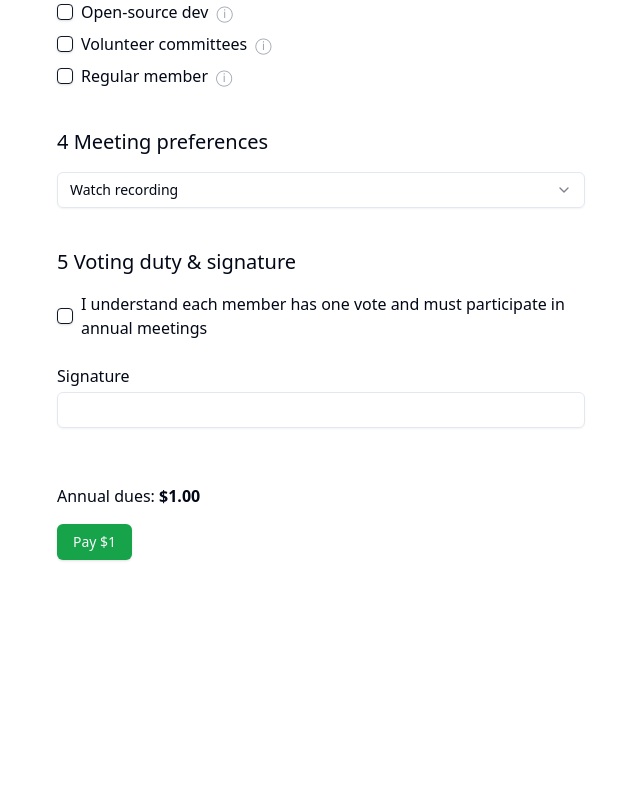
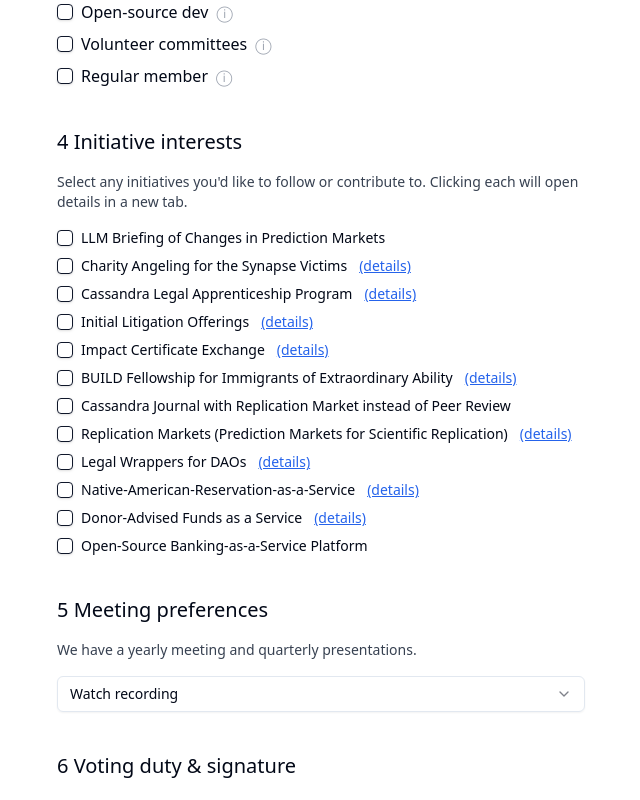
Before and after one commit to lbarberiscanoni/cassandra-membership-portal, a Next.js app: page /membership in a window 1280 px wide. Shown: the part 880-1680 px from the top of the page, without its empty margins (319-959 px from the left). Before the commit the page ends 1480 px from the top, so only its background shows below. Built offline with nearby package versions, Linux system fonts and the light colour scheme.

Commit message:
added initiative checkboxes

```diff
--- a/src/app/membership/Wizard.jsx
+++ b/src/app/membership/Wizard.jsx
@@ -44,7 +44,8 @@ export default function MembershipWizard() {
     mode: "onBlur",
     defaultValues: {
       meetingPref: "Watch recording",
-      participation: ["Regular member"]
+      participation: ["Regular member"],
+      initiatives: []
     },
   });
 
@@ -230,9 +231,90 @@ export default function MembershipWizard() {
           </section>
 
 
-          {/* ---------- 4 · MEETING PREFS ---------- */}
+          {/* ---------- 4 · INITIATIVE INTERESTS ---------- */}
           <section>
-            <h2 className="text-xl font-medium mb-4">4 Meeting preferences</h2>
+            <h2 className="text-xl font-medium mb-4">4 Initiative interests</h2>
+
+            <p className="mb-4 text-sm text-gray-700">
+              Select any initiatives you'd like to follow or contribute to. Clicking each
+              will open details in a new tab.
+            </p>
+
+            {[
+              {
+                label: "LLM Briefing of Changes in Prediction Markets",
+                url: null,
+              },
+              {
+                label: "Charity Angeling for the Synapse Victims",
+                url: "https://ringed-catsup-282.notion.site/Yotta-Summary-18223b3ffde080b68c4fe9364e2cfb21?pvs=74",
+              },
+              {
+                label: "Cassandra Legal Apprenticeship Program",
+                url: "https://ringed-catsup-282.notion.site/Legal-Apprenticeship-1da23b3ffde0808499f8c34311e1cac9?pvs=73",
+              },
+              {
+                label: "Initial Litigation Offerings",
+                url: "https://ringed-catsup-282.notion.site/Initial-Litigation-Offerings-4be9e2c37a8e440c8d6dfe1023bb75d4?pvs=74",
+              },
+              {
+                label: "Impact Certificate Exchange",
+                url: "https://ringed-catsup-282.notion.site/Impact-Certificate-Exchange-8b9ad891b8e5442daaf34838d81d8a71?pvs=74",
+              },
+              {
+                label: "BUILD Fellowship for Immigrants of Extraordinary Ability",
+                url: "https://cassandralabs.buildfellowship.com/",
+              },
+              {
+                label: "Cassandra Journal with Replication Market instead of Peer Review",
+                url: null,
+              },
+              {
+                label: "Replication Markets (Prediction Markets for Scientific Replication)",
+                url: "https://docs.google.com/document/d/11bCIUUy1WsThDB9CQBb4B0vWp0GeNgoJ/edit?usp=sharing&ouid=102842187037987242905&rtpof=true&sd=true",
+              },
+              {
+                label: "Legal Wrappers for DAOs",
+                url: "https://readwise.io/reader/shared/01hzgjexwsqb7n767n51t927a5/",
+              },
+              {
+                label: "Native-American-Reservation-as-a-Service",
+                url: "https://fortune.com/2022/07/06/crypto-regulation-tribal-land-catawba-nation-south-carolina-web-3/",
+              },
+              {
+                label: "Donor-Advised Funds as a Service",
+                url: "https://x.com/ankurnagpal/status/1818329134482780197",
+              },
+              {
+                label: "Open-Source Banking-as-a-Service Platform",
+                url: null,
+              },
+            ].map(({ label, url }) => (
+              <div key={label} className="flex items-center gap-2 mb-2">
+                <Checkbox id={label} value={label} {...register("initiatives")} />
+                <label htmlFor={label} className="font-medium text-sm">{label}</label>
+                {url && (
+                  <a
+                    href={url}
+                    target="_blank"
+                    rel="noopener noreferrer"
+                    className="text-blue-600 text-sm underline ml-1 flex-shrink-0"
+                  >
+                    (details)
+                  </a>
+                )}
+              </div>
+            ))}
+          </section>
+
+
+          {/* ---------- 5 · MEETING PREFS ---------- */}
+          <section>
+            <h2 className="text-xl font-medium mb-4">5 Meeting preferences</h2>
+
+            <p className="mb-4 text-sm text-gray-700">
+              We have a yearly meeting and quarterly presentations.
+            </p>
 
             <Controller
               control={control}
@@ -253,10 +335,10 @@ export default function MembershipWizard() {
             <FieldErr errors={errors} name="meetingPref" />
           </section>
 
-          {/* ---------- 5 · VOTING DUTY + SIGNATURE ---------- */}
+          {/* ---------- 6 · VOTING DUTY + SIGNATURE ---------- */}
           <section>
             <h2 className="text-xl font-medium mb-4">
-              5 Voting duty & signature
+              6 Voting duty & signature
             </h2>
 
             <Controller
```
